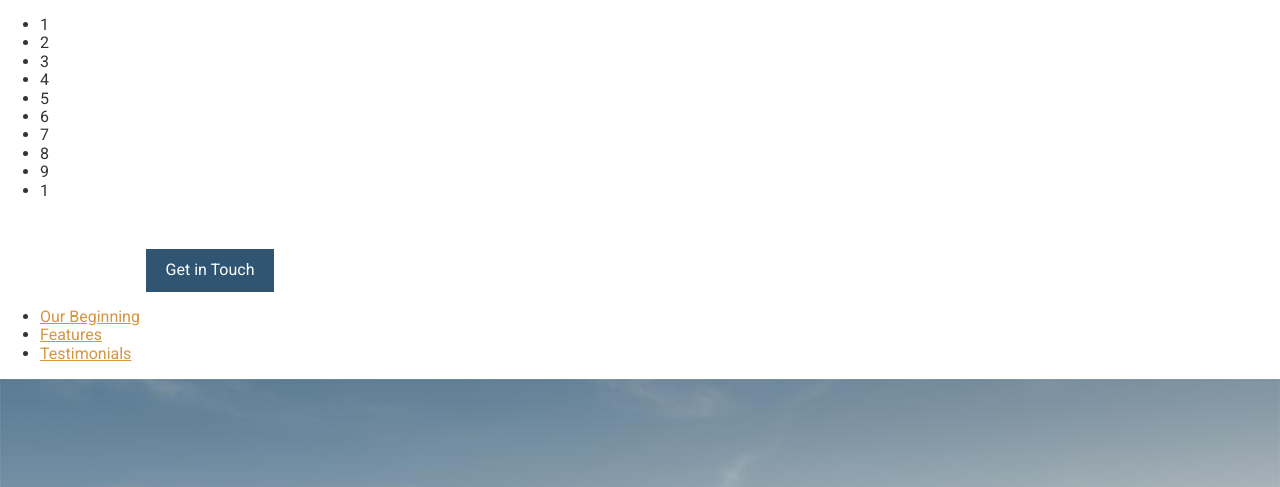
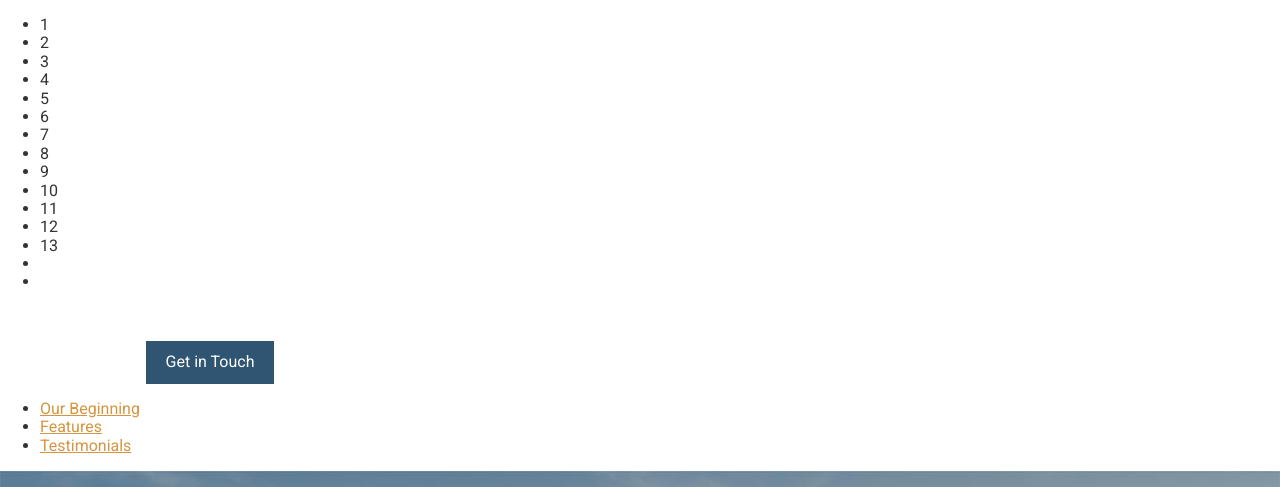
Before and after one commit to pyremell/travel-site, a website: page app/index.html in a window 1280 px wide. Shown: the top 487 px of the page. Drawn offline with Linux system fonts and the light colour scheme.

Commit message:
Counted to thirteen.

```diff
--- a/app/index.html
+++ b/app/index.html
@@ -20,7 +20,12 @@
     <li>7</li>
     <li>8</li>
     <li>9</li>
-    <li>1</li>
+    <li>10</li>
+    <li>11</li>
+    <li>12</li>
+    <li>13</li>
+    <li></li>
+    <li></li>
   </ul>
   <header>
     <img src="assets/images/icons/clear-view-escapes.svg">
```
